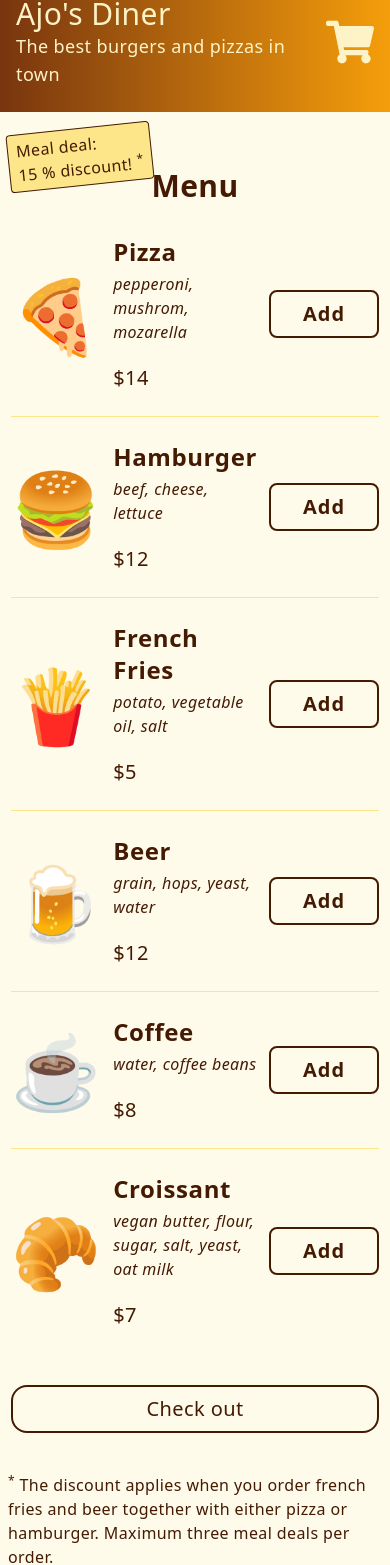
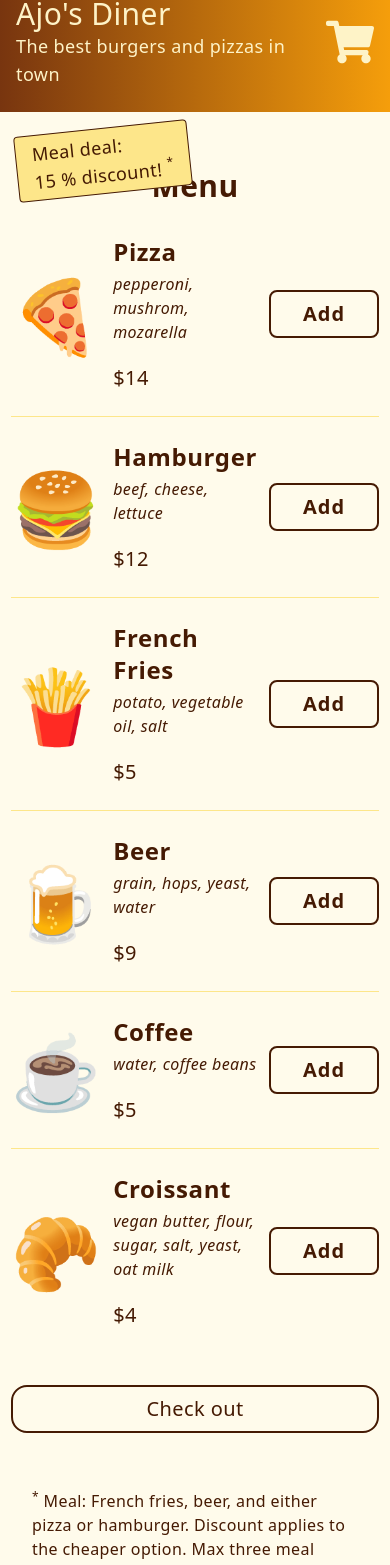
Before and after one commit to ajoborgvold/restaurant-ordering-app, a React (Vite) app: page / in a window 390 px wide. Shown: the part 28-1593 px from the top of the page. Built offline with nearby package versions, Linux system fonts and the light colour scheme; a web font is replaced by a local one.

Commit message:
Meal deal bug fix

```diff
--- /dev/null
+++ b/src/components/Footer.tsx
@@ -0,0 +1,9 @@
+export default function Footer(): JSX.Element {
+  return (
+    <footer className="pb-4 px-8">
+      <p>
+        <span className="text-xs align-top">*</span> Meal: French fries, beer, and either pizza or hamburger. Discount applies to the cheaper option. Max three meal deals per order.
+      </p>
+    </footer>
+  )
+}
--- a/src/data/menuData.ts
+++ b/src/data/menuData.ts
@@ -24,21 +24,21 @@ const menuData: MenuObj[] = [
   },
   {
     name: "Beer",
-    price: 12,
+    price: 9,
     image: "🍺",
     ingredients: ["grain, hops, yeast, water"],
     isMealDeal: true,
   },
   {
     name: "Coffee",
-    price: 8,
+    price: 5,
     image: "☕️",
     ingredients: ["water", "coffee beans"],
     isMealDeal: false,
   },
   {
     name: "Croissant",
-    price: 7,
+    price: 4,
     image: "🥐",
     ingredients: [
       "vegan butter",
--- a/src/routes/Menu.tsx
+++ b/src/routes/Menu.tsx
@@ -1,12 +1,16 @@
+import Footer from "../components/Footer"
 import MenuCard from "../components/MenuCard"
 import RouteLink from "../components/RouteLink"
 
 export default function Menu(): JSX.Element {
   return (
-    <main className="flex-1 flex flex-col items-center gap-2 pt-14 pb-4">
+    <>
+      <main className="flex-1 flex flex-col items-center gap-2 py-14">
         <div className="w-full flex justify-center relative">
-        <h2 className="text-3xl sm:text-4xl md:text-5xl font-semibold">Menu</h2>
-        <div className="absolute -top-10 sm:-top-8 left-2 sm:left-6 md:left-12 lg:left-20 xl:left-40 min-w-max bg-amber-200 dark:bg-slate-700 dark:text-slate-50 sm:text-lg md:text-xl py-1 px-2 sm:py-2 sm:px-6 border border-amber-950 dark:border-slate-50 rounded -rotate-6">
+          <h2 className="text-3xl sm:text-4xl md:text-5xl font-semibold">
+            Menu
+          </h2>
+          <div className="absolute -top-10 sm:-top-8 left-4 sm:left-6 md:left-12 lg:left-20 xl:left-40 min-w-max bg-amber-200 dark:bg-slate-700 dark:text-slate-50 text-lg sm:text-xl md:text-2xl py-1 px-4 sm:py-2 sm:px-6 border border-amber-950 dark:border-slate-50 rounded -rotate-6">
             <p>Meal deal:</p>
             <p>
               15 % discount! <span className="text-xs align-top">*</span>
@@ -17,11 +21,8 @@ export default function Menu(): JSX.Element {
           <MenuCard />
           <RouteLink path="/order" children="Check out" />
         </section>
-      <p className="mt-8 ml-2 self-start">
-        <span className="text-xs align-top">*</span> The discount applies when you order
-        french fries and beer together with either pizza or hamburger. Maximum
-        three meal deals per order.
-      </p>
       </main>
+      <Footer />
+    </>
   )
 }
--- a/src/routes/Order.tsx
+++ b/src/routes/Order.tsx
@@ -36,16 +36,16 @@ export default function Order(): JSX.Element {
     const hamburger = cartItems.find(item => item.name === "Hamburger") ?? {price: 0}
     const pizza = cartItems.find(item => item.name === "Pizza") ?? {price: 0}
 
+    let remainingBeer = itemCounts.Beer ?? 0
+    let remainingFries = itemCounts["French fries"] ?? 0
+    let remainingHamburger = itemCounts.Hamburger ?? 0
+    let remainingPizza = itemCounts.Pizza ?? 0
+
     const potentialMealDeals = Math.min(
-      itemCounts.Beer,
-      itemCounts["French fries"],
-      itemCounts.Pizza + itemCounts.Hamburger
+      remainingBeer,
+      remainingFries,
+      remainingPizza + remainingHamburger
     )
-
-    let remainingBeer = itemCounts.Beer
-    let remainingFries = itemCounts["French fries"]
-    let remainingHamburger = itemCounts.Hamburger
-    let remainingPizza = itemCounts.Pizza
 
     for (let i = 0; i < potentialMealDeals; i++) {
       if (mealDealCount >= mealDealLimit) {break}
@@ -102,7 +102,7 @@ export default function Order(): JSX.Element {
                 )}
                 <div className="w-full flex justify-between font-semibold sm:text-2xl md:text-3xl">
                   <p>Total price:</p>
-                  <p>$ {mealDealCount ? totalPrice - totalDiscount : totalPrice}</p>
+                  <p>$ {totalPrice - totalDiscount}</p>
                 </div>
               </div>
               {!isOrderCompleted ? (
```
Lines whose indentation alone changed are shown as unchanged.
